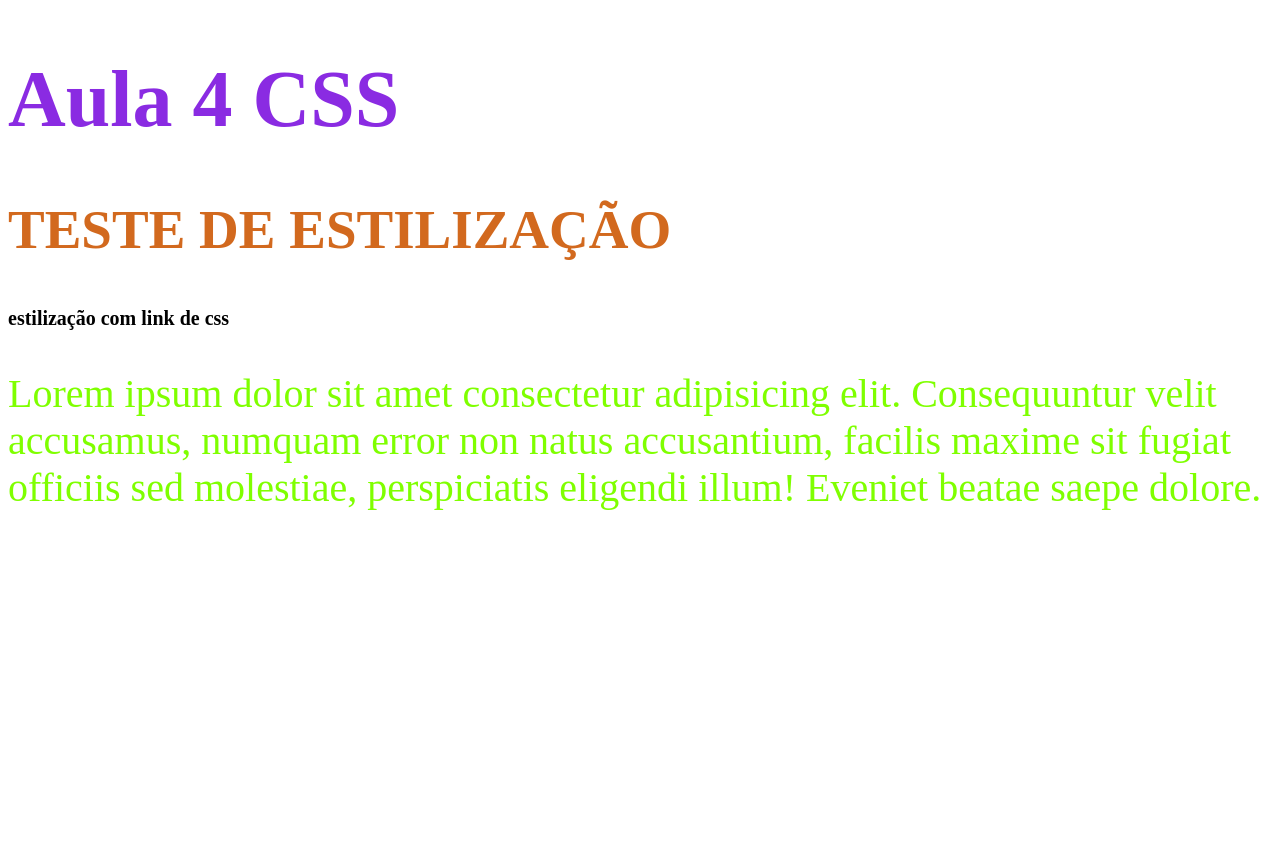
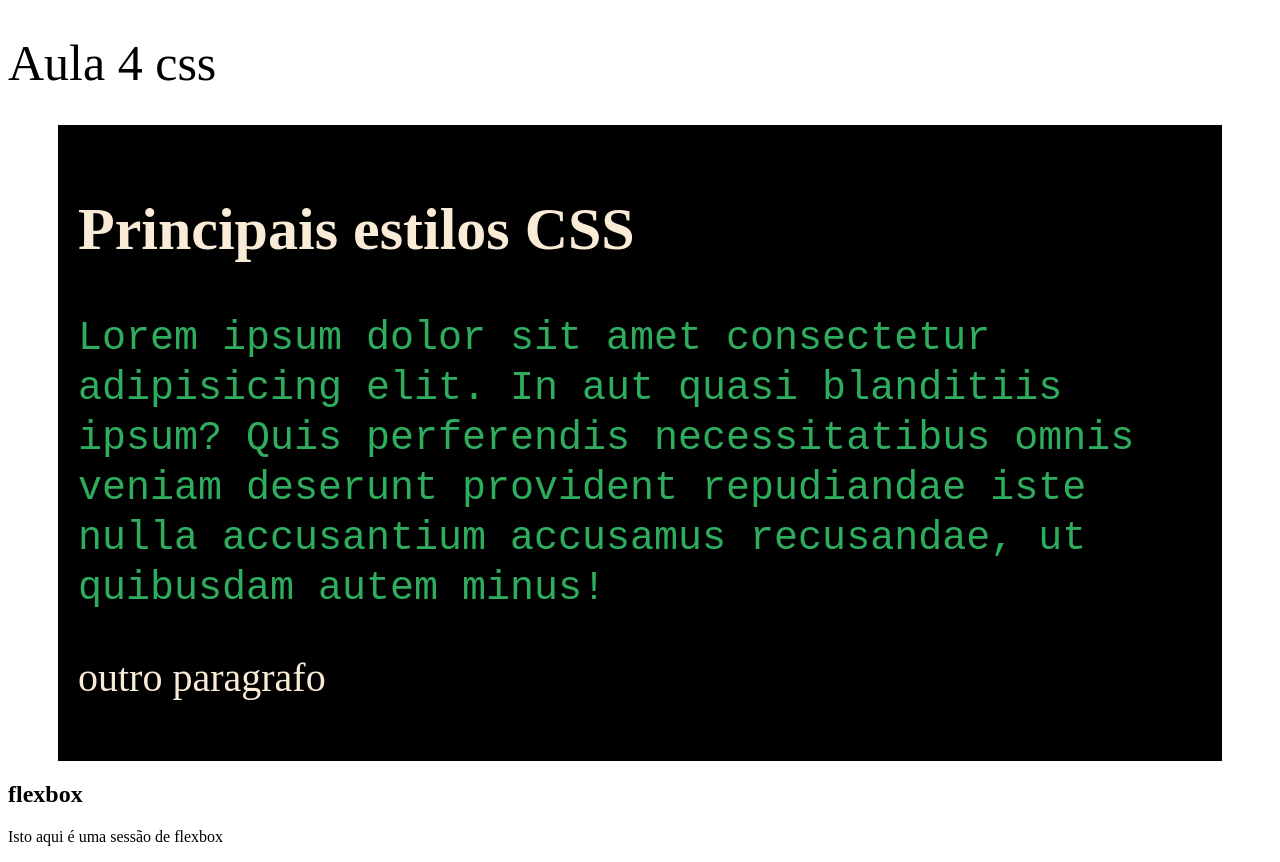
Before and after one commit to Kauan078/front-end, a plain HTML site: page CSS/indexii.html in a window 1280 px wide. Before the commit the page ends 800 px from the top, so only its background shows below. Drawn offline with Linux system fonts and the light colour scheme.

Commit message:
CSS AULA II

```diff
--- a/CSS/estilo.css
+++ b/CSS/estilo.css
@@ -1,7 +1,33 @@
+
+.title{
+
+    font-weight: 400;
+    font-size: 50px;
+
+}
+
+#principais-estilos{
 
 
-/*comentario em CSS */
-h2{font-size: 55px;
-color: chocolate;}
+    background-color: black;
+    color: antiquewhite;
+    font-size: 40px;
+    padding: 20px;
+    margin: 20px 50px;
 
-h3 {font-size: 20px;}
+}
+
+#principais-estilos .paragrafo {
+
+    font-family: 4px;
+    color: rgb(47, 173, 95);
+    line-height: 50px;
+    font-family:monospace;
+}
+
+.title{
+
+    font-weight: 400;
+    font-size: 50px;
+
+}
--- a/CSS/indexii.html
+++ b/CSS/indexii.html
@@ -7,21 +7,27 @@
 
     <link rel="stylesheet" href="estilo.css">
 
-    <!-- estilização com css GENERALIZADA dentro  do html-->
-    <style>
-
-        p{ font-size: 40px;
-        color: chartreuse;}
-    </style>
 
 </head>
 <body>
-    <!-- não é recomendado utilizar a estilização em line -->
-    <h1 style="color: blueviolet; font-size: 80px">Aula 4 CSS</h1>
+   <header></header>
+   <main>
+    <h1 class="title">Aula 4 css</h1>
 
-    <h2>TESTE DE ESTILIZAÇÃO</h2>
-    <h3>estilização com link de css</h3>
+   <SEction id="principais-estilos">
+    <h2>Principais estilos CSS</h2>
 
-    <p>Lorem ipsum dolor sit amet consectetur adipisicing elit. Consequuntur velit accusamus, numquam error non natus accusantium, facilis maxime sit fugiat officiis sed molestiae, perspiciatis eligendi illum! Eveniet beatae saepe dolore.</p>
+    <p class="paragrafo">Lorem ipsum dolor sit amet consectetur adipisicing elit. In aut quasi blanditiis ipsum? Quis perferendis necessitatibus omnis veniam deserunt provident repudiandae iste nulla accusantium accusamus recusandae, ut quibusdam autem minus!</p>
+
+    <p>outro paragrafo</p>
+   </SEction>
+
+   <section id="flexbox">
+    <h2> flexbox</h2>
+    <p>Isto aqui é uma sessão de flexbox</p>
+   </section>
+
+   </main>
+   <footer></footer>
 </body>
 </html>
```
